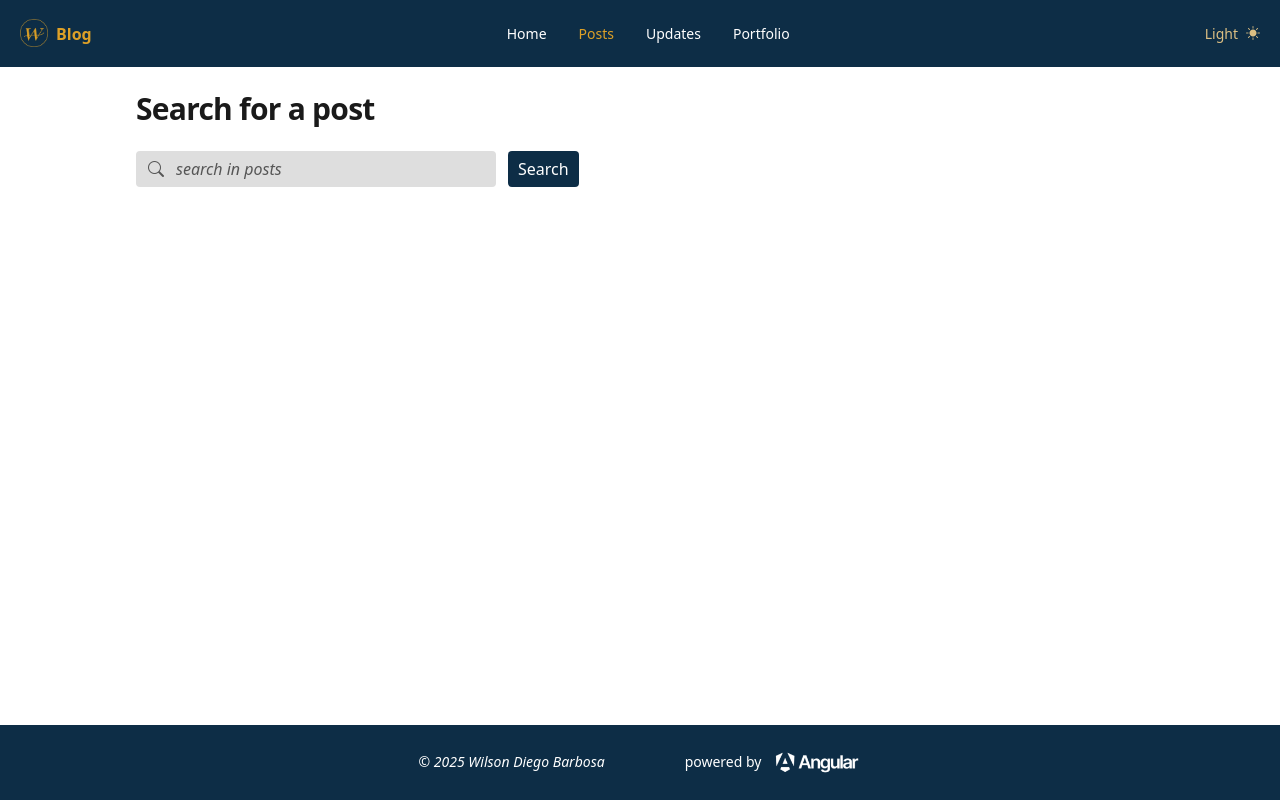
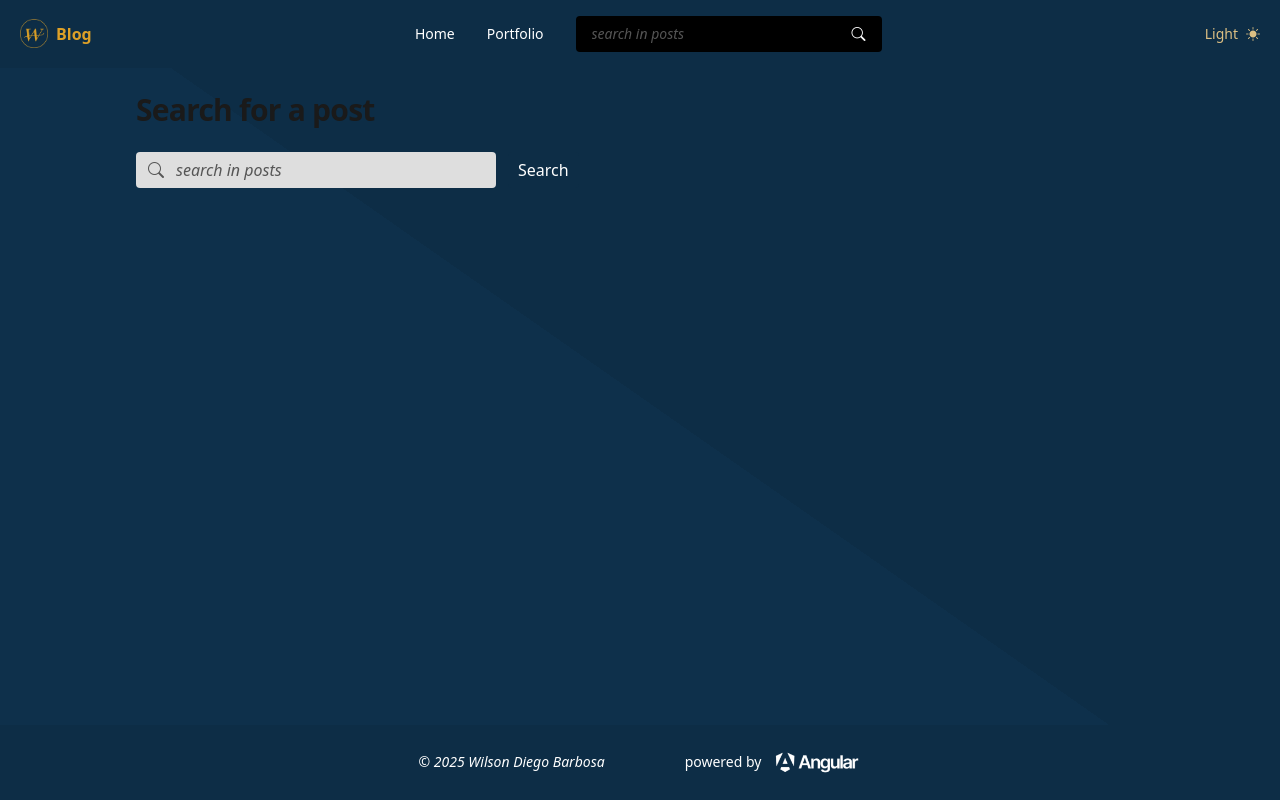
Before and after one commit to Wilson-Barbosa/my-page, an Angular app: page /blog/posts in a window 1280 px wide. Built offline with nearby package versions, Linux system fonts and the light colour scheme.

Commit message:
wip: implementing blog
Changes the style of the page to a more modern one, including background, fonts and color changes. Adds search post bar at main navbar.

```diff
--- a/src/app/app.routes.ts
+++ b/src/app/app.routes.ts
@@ -23,7 +23,7 @@ export const routes: Routes = [
         children: [
             { path: "", redirectTo: "home", pathMatch: "full" },
             { path: "home", component: Home, title: "Home | Blog" },
-            { path: "updates", component: Updates, title: "Updates | Blog" },
+            // { path: "updates", component: Updates, title: "Updates | Blog" },
             { path: "posts", component: Posts, title: "Updates | Blog" },
             { path: "posts/:postId", component: BlogPost, title: "Post | Blog", canActivate: [IntegerParameterGuard] },
             environment.enableCreatePostRoute ? { path: "post-creator", component: BlogPostCreator } : {}
@@ -31,5 +31,5 @@ export const routes: Routes = [
     },
 
     { path: "page-not-found", component: NotFound, title: "Page not found" },
-    { path: "**", redirectTo: "not-found" }
+    { path: "**", redirectTo: "page-not-found" }
 ];
--- a/src/app/blog/components/blog/blog.css
+++ b/src/app/blog/components/blog/blog.css
@@ -0,0 +1,14 @@
+.content {
+    background-color: #0e304b;
+
+    /* Create a diagonal split from bottom-left to top-right */
+    background-image: linear-gradient(
+            /* Angle: 135deg goes from bottom-left (0%) to top-right (100%) */
+            35deg,
+
+            /* First color stop: Start transparent */
+            transparent 50%,
+
+            /* Second color stop: Hard stop at 50% to switch to the main color */
+            var(--primary-darker) 50%);
+}
--- a/src/app/blog/components/blog/blog.html
+++ b/src/app/blog/components/blog/blog.html
@@ -1,7 +1,7 @@
-<div class="flex flex-col min-h-screen">
+<div  class="flex flex-col min-h-screen ">
     <app-main-navbar></app-main-navbar>
 
-    <main class="flex-1 bg-(--primary-background-color) px-4 py-6">
+    <main class="flex-1 px-4 py-6 content">
         <!-- <app-breadcrumb></app-breadcrumb> -->
         <router-outlet></router-outlet>
     </main>
--- a/src/app/blog/components/home/home.html
+++ b/src/app/blog/components/home/home.html
@@ -1,26 +1,27 @@
-<div class="grid grid-cols-5 gap-4 mt-7 mb-17 md:gap-6 xl:gap-10 sm:mx-3 lg:mx-6 xl:mx-20">
+<div class="grid grid-cols-5 gap-4 mt-7 mb-17 md:gap-6 xl:gap-10 sm:mx-3 lg:mx-6 xl:mx-20 text-white">
 
     <!-- Personal information about me and the blog -->
-    <section class="col-span-5 md:col-span-2">
+    <section class="col-span-5 md:col-span-2 static">
+
         <div>
-            <app-header [size]="4" label="About me" class="text-(--primary-font-color)"></app-header>
+            <app-header [size]="4" label="About me" class="text-(--secondary-darker)"></app-header>
 
-            <app-p-text class="text-(--primary-font-color)">
+            <app-p-text>
                 Welcome! I'm Wilson and I'm just another person wandering around!
             </app-p-text>
 
         </div>
         <div class="mt-6 text-justify">
-            <app-header [size]="4" label="This blog" class="text-(--primary-font-color)"></app-header>
+            <app-header [size]="4" label="This blog" class="text-(--secondary-darker)"></app-header>
 
-            <app-p-text class="text-(--primary-font-color)">
+            <app-p-text>
                 Personal expression is a deeply human need, my expression here is done with words. I enjoy writing very
                 much and although I don't like
                 social media and have little to no presence in it, I still would like to create something that
                 other people might see one day.
             </app-p-text>
 
-            <app-p-text class="text-(--primary-font-color)">
+            <app-p-text>
                 I hope these words find you well! God bless :)
             </app-p-text>
 
@@ -32,17 +33,17 @@
     <!-- Recent posts section -->
     <section class="col-span-5 md:col-span-3">
 
-        <app-header [size]="4" label="Latest post" class="text-(--primary-font-color)"></app-header>
+        <app-header [size]="4" label="Latest post" class="text-(--secondary-darker)"></app-header>
         <br>
         @if (latestBlogPost) {
         <app-card>
             <div class="m-6">
-                <app-header [size]="3" [label]="latestBlogPost.title" class="text-(--primary-font-color)"></app-header>
+                <app-header [size]="3" [label]="latestBlogPost.title"></app-header>
                 @if(latestBlogPost.mainImage) {
                 <img class="my-6" [src]="latestBlogPost.mainImage.src" alt="">
                 }
 
-                <app-p-text class="text-(--primary-font-color)">
+                <app-p-text>
                     {{ latestBlogPost.body | fromBlogTextHtmlToText:300 }}
                 </app-p-text>
 
@@ -55,18 +56,17 @@
         </app-card>
         }
         @else {
-        <app-p-text class="text-(--primary-font-color)">No post available</app-p-text>
+        <app-p-text>No post available</app-p-text>
         }
 
     </section>
 
-    <hr class="border-(--secondary-font-color) col-span-5 my-4">
 
     <!-- section with the latests posts -->
     <section class="col-span-5">
 
         <div class="flex justify-between">
-            <app-header [size]="4" label="Other posts" class="text-(--primary-font-color)"></app-header>
+            <app-header [size]="4" label="Other posts" class="text-(--secondary-darker)"></app-header>
             <!-- <span>Order by: </span> -->
         </div>
 
@@ -80,7 +80,12 @@
         </div>
         }
         @else {
-        <app-p-text class="text-(--primary-font-color)">No post available</app-p-text>
+        <app-p-text>No post available</app-p-text>
         }
     </section>
+
+    <!-- Section about updates -->
+    <section>
+
+    </section>
 </div>
--- a/src/app/blog/components/main-navbar/main-navbar.html
+++ b/src/app/blog/components/main-navbar/main-navbar.html
@@ -5,23 +5,31 @@
         <p class="text-(--secondary-darker) font-semibold">Blog</p>
     </div>
 
-    <ul class="hidden md:flex gap-8 text-sm">
+    <ul class="hidden md:flex gap-8 text-sm items-center">
         <li><a routerLinkActive="active-navbar-item" routerLink="home">Home</a></li>
-        <li><a routerLinkActive="active-navbar-item" routerLink="posts">Posts</a></li>
-        <li><a routerLinkActive="active-navbar-item" routerLink="updates">Updates</a></li>
+        <!-- <li><a routerLinkActive="active-navbar-item" routerLink="posts">Posts</a></li> -->
         <li><a routerLinkActive="active-navbar-item" routerLink="/portfolio">Portfolio</a></li>
+        <li [ngClass]="{'ring-2 ring-(--secondary-font-color)': showFocusEffect}" class="bg-black rounded px-4 py-2">
+            <input
+                type="text"
+                class="placeholder-(--secondary-font-color) w-65 text-(--primary-font-color) outline-none focus:ring-0 placeholder:italic"
+                placeholder="search in posts"
+                [(ngModel)]="searchKeywordInput"
+                (focus)="handleOnInputFocus()"
+                (blur)="handleOnInputBlur()"
+                (keydown.enter)="redirectSearch()">
+            <i class="bi bi-search"></i>
+        </li>
     </ul>
 
     <!-- put the language option here later -->
     @switch (activeTheme) {
     @case (themeEnum.DARK) {
-    <span class="hidden md:block cursor-pointer text-(--secondary) text-sm"
-        (click)="changeAppThemeTo(themeEnum.LIGHT)">
+    <span class="hidden md:block cursor-pointer text-(--secondary) text-sm" (click)="changeAppThemeTo(themeEnum.LIGHT)">
         Dark<i class="bi bi-moon-stars-fill ml-2"></i>
     </span> }
     @case (themeEnum.LIGHT) {
-    <span class="hidden md:block cursor-pointer text-(--secondary) text-sm"
-        (click)="changeAppThemeTo(themeEnum.DARK)">
+    <span class="hidden md:block cursor-pointer text-(--secondary) text-sm" (click)="changeAppThemeTo(themeEnum.DARK)">
         Light<i class="bi bi-sun-fill ml-2"></i>
     </span>
     }
@@ -50,9 +58,9 @@
     <li class="p-3">
         <a routerLinkActive="active-navbar-item" routerLink="posts" (click)="toggleNavBarCollapsed()">Posts</a>
     </li>
-    <li class="p-3">
+    <!-- <li class="p-3">
         <a routerLinkActive="active-navbar-item" routerLink="updates" (click)="toggleNavBarCollapsed()">Updates</a>
-    </li>
+    </li> -->
     <li class="p-3">
         <a routerLinkActive="active-navbar-item" routerLink="/portfolio" (click)="toggleNavBarCollapsed()">Portfolio</a>
     </li>
--- a/src/app/blog/components/main-navbar/main-navbar.ts
+++ b/src/app/blog/components/main-navbar/main-navbar.ts
@@ -2,23 +2,27 @@ import { Component, inject, OnDestroy, OnInit } from '@angular/core';
 import { ThemeService } from '../../../shared/theme-service/theme-service';
 import { Subscription } from 'rxjs';
 import { ThemeTypeEnum } from '../../../shared/theme-service/theme-models';
-import { RouterLink, RouterLinkActive } from '@angular/router';
+import { Router, RouterLink, RouterLinkActive } from '@angular/router';
 import { NgClass } from '@angular/common';
+import { FormsModule } from '@angular/forms';
 
 @Component({
     selector: 'app-main-navbar',
-    imports: [RouterLink, NgClass, RouterLinkActive],
+    imports: [RouterLink, NgClass, RouterLinkActive, NgClass, FormsModule],
     templateUrl: './main-navbar.html',
     styleUrl: './main-navbar.css'
 })
 export class MainNavbar implements OnInit, OnDestroy {
 
     private readonly themeService: ThemeService = inject(ThemeService);
+    private readonly router: Router = inject(Router);
 
     activeThemeSubscription!: Subscription;
     activeTheme: string = "";
     isNavbarCollapsed: boolean = false;
     themeEnum: typeof ThemeTypeEnum = ThemeTypeEnum; // exposes the whole enum (all its entries)
+    showFocusEffect: boolean = false;
+    searchKeywordInput: string = "";
 
     ngOnInit(): void {
         this.activeThemeSubscription = this.themeService.activeTheme$.subscribe({
@@ -38,4 +42,19 @@ export class MainNavbar implements OnInit, OnDestroy {
     toggleNavBarCollapsed(): void {
         this.isNavbarCollapsed = !this.isNavbarCollapsed;
     }
+
+    handleOnInputFocus(): void {
+        this.showFocusEffect = true;
+    }
+
+    handleOnInputBlur(): void {
+        this.showFocusEffect = false;
+    }
+
+    redirectSearch(): void {
+        if(this.searchKeywordInput !== "") {
+            this.router.navigateByUrl("blog/posts?search=" + this.searchKeywordInput);
+            this.searchKeywordInput = "";
+        }
+    }
 }
--- a/src/app/blog/components/not-found/not-found.html
+++ b/src/app/blog/components/not-found/not-found.html
@@ -1,17 +1,19 @@
-<div class="border-4 text-center py-6 bg-(--primary-background-color)">
+<div class="flex items-center justify-center h-screen">
+  <div class="flex flex-col gap-5 text-center py-6">
 
-    <app-header [size]="3" label="Page not foud" class=""></app-header>
+    <app-header [size]="2" label="Page not found"></app-header>
 
     @if (redirectedLink) {
-    <div class="my-8">
+      <div class="my-10">
         <p>Ops, it appears this page:</p>
         <p class="underline">{{redirectedLink}}</p>
         <p><b>does not exist</b></p>
-    </div>
+      </div>
     } @else {
-        <p>Ops, it appears this page does not exist</p>
+      <p>Ops, it appears this page does not exist!</p>
     }
 
-    <p class="text-(--primary-font-color)">Go to <a routerLink="/blog" class="underline">home</a></p>
+    <p>Go to <a routerLink="/portfolio" class="underline">my portfolio</a> or <a routerLink="/blog" class="underline">my blog</a></p>
 
+  </div>
 </div>
--- a/src/app/blog/components/updates/updates.html
+++ b/src/app/blog/components/updates/updates.html
@@ -1,9 +1,9 @@
 <section class="text-(--primary-font-color) md:mx-10 lg:mx-30 xl:mx-60">
     <app-header [size]="3" label="Update history"></app-header>
-    <app-p-text>
+    <!-- <app-p-text>
         This a list with the main updates for this blog. I like to register dates, especially for things that have
         meaning to me, and this is a good opportunity to do so.
-    </app-p-text>
+    </app-p-text> -->
 
     <ul class="flex flex-col gap-3 mt-7">
         <li>
```
